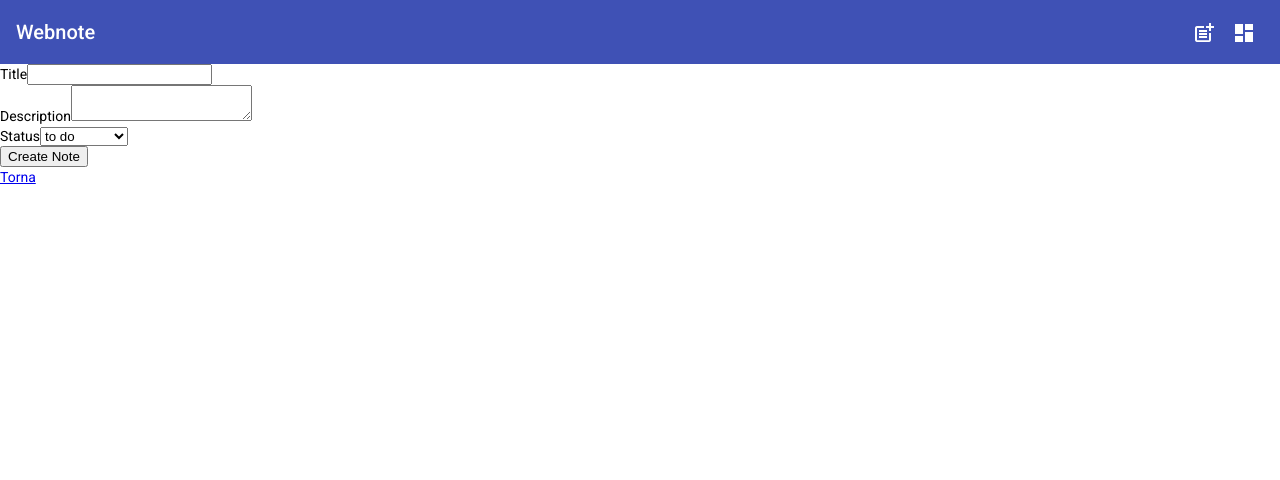
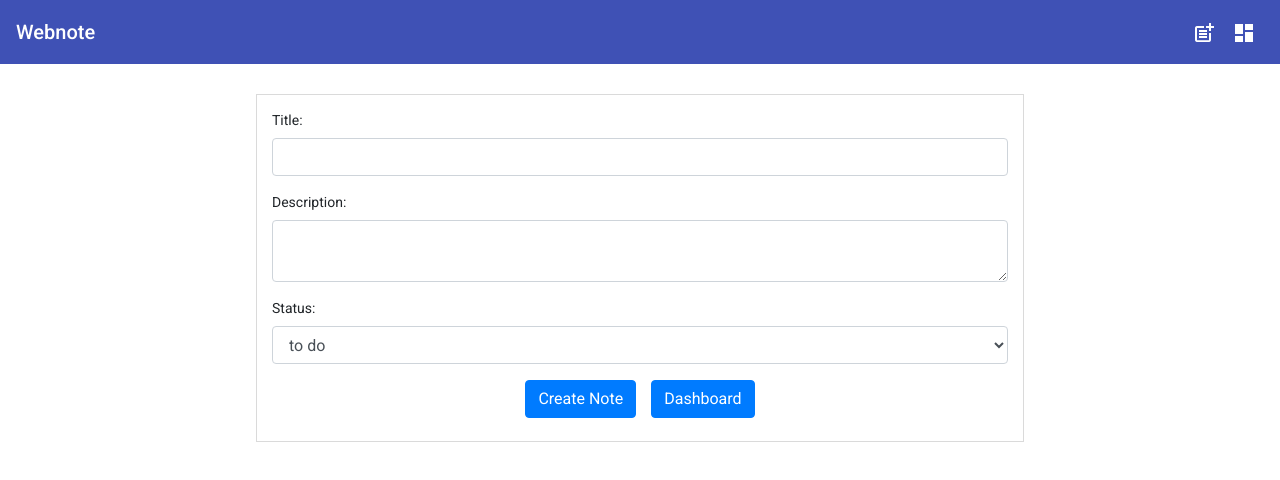
Before and after one commit to gabrielecosta/webnote, an Angular app in the folder frontend/: page /create in a window 1280 px wide. Shown: the top 480 px of the page. Built offline with nearby package versions, Linux system fonts and the light colour scheme.

Commit message:
fixed create and update form styles

```diff
--- a/frontend/src/app/core/card/detail/detail.component.html
+++ b/frontend/src/app/core/card/detail/detail.component.html
@@ -11,6 +11,9 @@
     <button mat-icon-button routerLink="/info/{{ note.id }}">
       <mat-icon><span class="material-icons-round">edit_note</span></mat-icon>
     </button>
+    <button mat-icon-button (click)="delete(note.id)">
+      <mat-icon><span class="material-icons-round">delete</span></mat-icon>
+    </button>
   </div>
 </mat-card>
 <div *ngIf="show" [style.background-color]="background(note)" class="expand_panel">
--- a/frontend/src/app/core/card/detail/detail.component.ts
+++ b/frontend/src/app/core/card/detail/detail.component.ts
@@ -1,5 +1,8 @@
 import { Component, Input, OnInit } from '@angular/core';
 import { Note, Status } from 'src/app/shared/model/note';
+
+import { ApiService } from './../../../shared/services/api.service';
+import { Router } from '@angular/router';
 
 @Component({
   selector: 'app-detail',
@@ -12,7 +15,7 @@ export class DetailComponent implements OnInit {
 
   @Input() note!: Note;
 
-  constructor() { }
+  constructor(private apiService: ApiService, private router: Router) { }
 
   ngOnInit(): void {
   }
@@ -35,4 +38,11 @@ export class DetailComponent implements OnInit {
     }
   }
 
+  delete(id: number): void {
+    this.apiService.deleteNote(id).subscribe((note: Note) => {
+      console.log("Note deleted, ", note);
+        this.router.navigate(['/home']);
+    })
+  }
+
 }
--- a/frontend/src/app/core/create/create.component.css
+++ b/frontend/src/app/core/create/create.component.css
@@ -0,0 +1,5 @@
+.form_style {
+  border: 1px solid rgba(100, 100, 100, 0.239);
+  padding: 15px;
+  margin-top: 30px;
+}
--- a/frontend/src/app/core/create/create.component.html
+++ b/frontend/src/app/core/create/create.component.html
@@ -1,15 +1,29 @@
-<form #f = "ngForm">
-  <label>Title</label>
-  <input type="text" name="title" [(ngModel)] = "newNote.title">
-  <br>
-  <label>Description</label>
-  <textarea name="description" [(ngModel)] = "newNote.description"></textarea>
-  <br>
-  <label>Status</label>
-  <select name="status" [(ngModel)] = 'newNote.status'>
-    <option *ngFor="let status of possibleStatus" value="{{ check(status) }}">{{ status }}</option>
-  </select>
-  <br>
-  <input type="button" (click)="create(f)" value="Create Note">
-</form>
-<a routerLink="/dashboard">Torna</a>
+<div fxLayout="row" fxLayoutAlign="center">
+  <div fxFlex="60" class="form_style">
+    <form #f = "ngForm">
+      <div class="form-group">
+        <label for="title">Title: </label>
+        <input type="text" class="form-control" name="title" [(ngModel)] = "newNote.title">
+      </div>
+
+      <div class="form-group">
+        <label for="description">Description: </label>
+        <textarea class="form-control" name="description" [(ngModel)] = "newNote.description"></textarea>
+      </div>
+
+      <div class="form-group">
+        <label for="status">Status: </label>
+          <select class="form-control" name="status" [(ngModel)] = 'newNote.status'>
+            <option *ngFor="let status of possibleStatus" value="{{ check(status) }}">{{ status }}</option>
+          </select>
+      </div>
+
+      <div fxLayout="row" fxLayoutAlign="center" fxLayoutGap="15px">
+        <input type="submit" (click)="create(f)" value="Create Note" class="btn btn-primary mb-2">
+        <input type="button" routerLink="/kanban" value="Dashboard" class="btn btn-primary mb-2">
+      </div>
+
+    </form>
+
+  </div>
+</div>
--- a/frontend/src/app/core/create/create.component.ts
+++ b/frontend/src/app/core/create/create.component.ts
@@ -23,7 +23,7 @@ export class CreateComponent implements OnInit {
   create(form: { value: Note; }): void {
       this.apiService.createNote(form.value).subscribe((note: Note)=>{
         console.log("Note created, ", note);
-        this.router.navigate(['/dashboard']);
+        this.router.navigate(['/kanban']);
       });
   }
 
--- a/frontend/src/app/core/info/info.component.css
+++ b/frontend/src/app/core/info/info.component.css
@@ -0,0 +1,5 @@
+.form_style {
+  border: 1px solid rgba(100, 100, 100, 0.239);
+  padding: 15px;
+  margin-top: 30px;
+}
--- a/frontend/src/app/core/info/info.component.html
+++ b/frontend/src/app/core/info/info.component.html
@@ -1,19 +1,29 @@
-<div *ngIf="note">
-  <form #f = "ngForm">
-    <label>Title</label>
-    <input type="text" name="title" [(ngModel)] = "note.title">
-    <br>
-    <label>Description</label>
-    <textarea name="description" [(ngModel)] = "note.description"></textarea>
-    <br>
-    <label>Status</label>
-    <select name="status" [(ngModel)] = 'note.status'>
-      <option *ngFor="let status of possibleStatus" value="{{ check(status) }}">{{ status }}</option>
-    </select>
-    <br>
-    <input type="button" (click)="update(f)" value="Update Note">
-  </form>
-  <input type="button" (click)="delete(note.id)" value="Delete note">
-  <a routerLink="/dashboard">Torna</a>
+<div fxLayout="row" fxLayoutAlign="center">
+  <div fxFlex="60" class="form_style">
+    <form #f = "ngForm">
+      <div class="form-group">
+        <label for="title">Title: </label>
+        <input type="text" class="form-control" name="title" [(ngModel)] = "note.title">
+      </div>
 
+      <div class="form-group">
+        <label for="description">Description: </label>
+        <textarea class="form-control" name="description" [(ngModel)] = "note.description"></textarea>
+      </div>
+
+      <div class="form-group">
+        <label for="status">Status: </label>
+          <select class="form-control" name="status" [(ngModel)] = 'note.status'>
+            <option *ngFor="let status of possibleStatus" value="{{ check(status) }}">{{ status }}</option>
+          </select>
+      </div>
+
+      <div fxLayout="row" fxLayoutAlign="center" fxLayoutGap="15px">
+        <input type="submit" (click)="update(f)" value="Update Note" class="btn btn-primary mb-2">
+        <input type="button" routerLink="/kanban" value="Dashboard" class="btn btn-primary mb-2">
+      </div>
+
+    </form>
+
+  </div>
 </div>
--- a/frontend/src/app/core/info/info.component.ts
+++ b/frontend/src/app/core/info/info.component.ts
@@ -40,7 +40,7 @@ export class InfoComponent implements OnInit {
     //console.log(form.value)
     this.apiService.updateNote(form.value).subscribe((note: Note)=>{
       console.log("Note updated, ", note);
-      this.router.navigate(['/dashboard']);
+      this.router.navigate(['/kanban']);
     });
   }
 
@@ -54,11 +54,6 @@ check (status: String): Status {
   }
 }
 
-delete(id: number): void {
-  this.apiService.deleteNote(id).subscribe((note: Note) => {
-    console.log("Note deleted, ", note);
-      this.router.navigate(['/dashboard']);
-  })
-}
+
 
 }
--- a/frontend/src/index.html
+++ b/frontend/src/index.html
@@ -7,6 +7,7 @@
   <meta name="viewport" content="width=device-width, initial-scale=1">
   <link rel="icon" type="image/x-icon" href="favicon.ico">
   <link rel="preconnect" href="https://fonts.gstatic.com">
+  <link rel="stylesheet" href="https://maxcdn.bootstrapcdn.com/bootstrap/4.0.0/css/bootstrap.min.css" integrity="sha384-Gn5384xqQ1aoWXA+058RXPxPg6fy4IWvTNh0E263XmFcJlSAwiGgFAW/dAiS6JXm" crossorigin="anonymous">
   <link href="https://fonts.googleapis.com/css2?family=Roboto:wght@300;400;500&display=swap" rel="stylesheet">
   <link href="https://fonts.googleapis.com/icon?family=Material+Icons" rel="stylesheet">
 </head>
```
